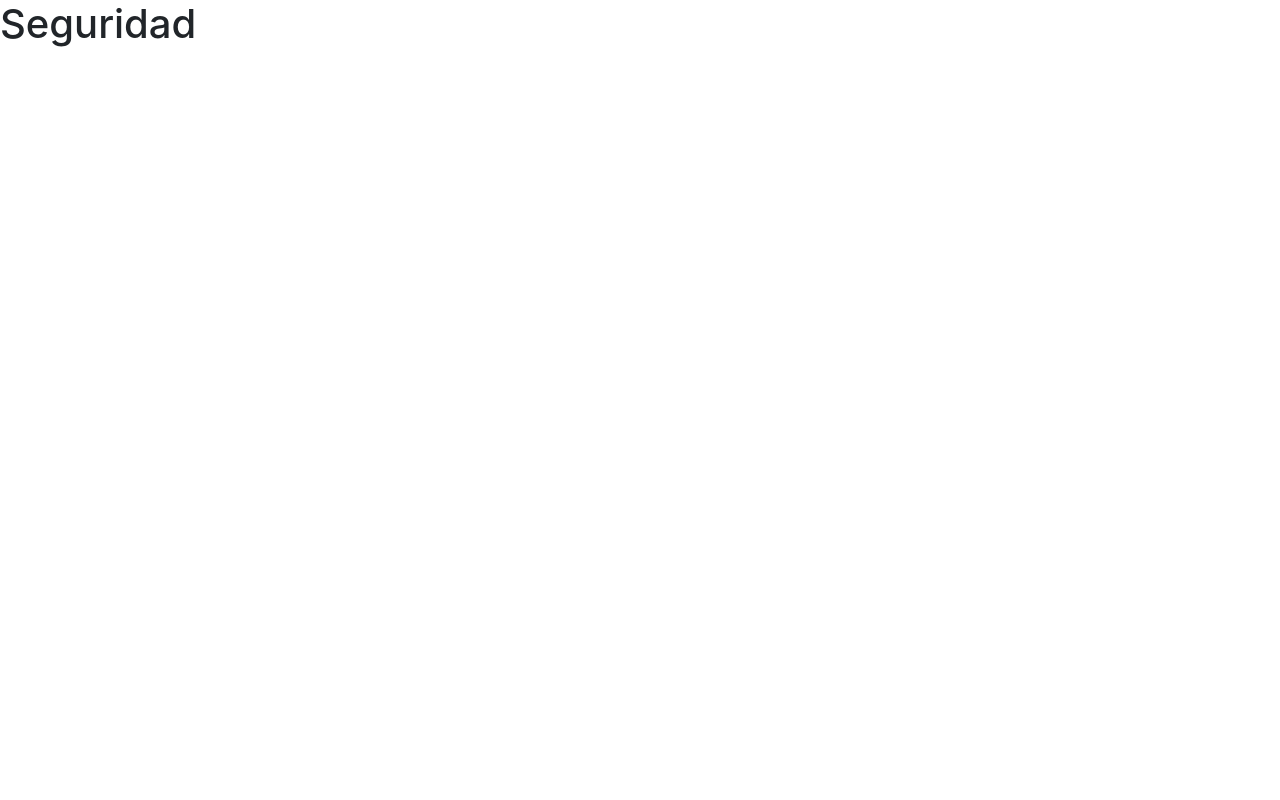
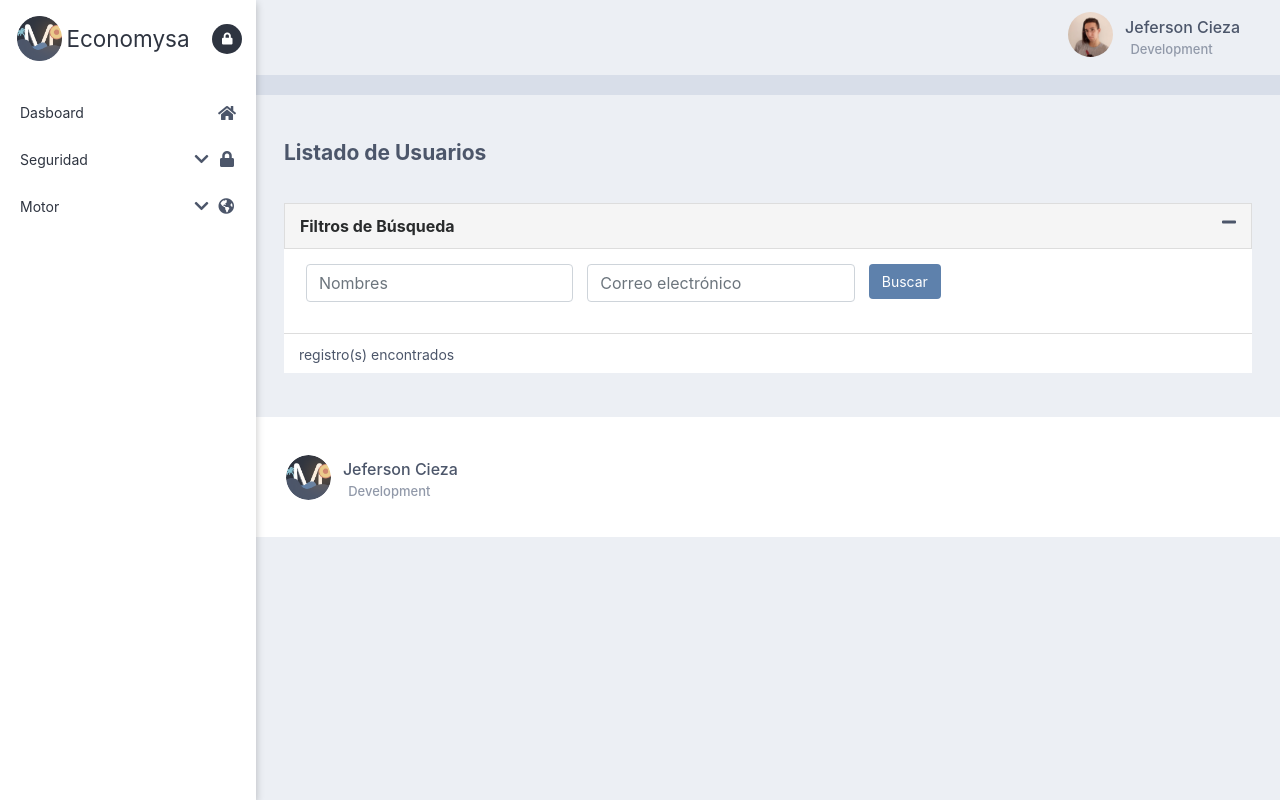
Before and after one commit to Franco-Ezequiel-Marchegiani/Economysa, a React (Create React App) app: page /Seguridad in a window 1280 px wide. Built offline with nearby package versions, Linux system fonts and the light colour scheme.

Commit message:
Filtros de busquedas completados

```diff
--- a/src/App.css
+++ b/src/App.css
@@ -1,4 +1,4 @@
-.homeContainer{
+.globalContainerContent{
   min-width: 100%;
   display: flex;
 }
@@ -6,7 +6,7 @@ body{
   width: 100%;
   box-sizing: border-box;
 }
-.fondoHome{
+.fondoGeneral{
   background-color: #eceff4;
   box-shadow: rgba(0, 0, 0, 0.24) 0px 3px 8px;
 }
@@ -17,7 +17,7 @@ body{
 .divEspacioHome p{
   visibility: hidden;
 }
-.infoPrincipalHome{
+.infoPrincipal{
   padding: 28px;
 }
 .infoPrincipalContainer{
--- a/src/App.js
+++ b/src/App.js
@@ -6,12 +6,12 @@ import Sidebar from './components/Sidebar/Sidebar';
 
 function App() {
   return (
-    <section className="homeContainer">
+    <section className="globalContainerContent">
       <Sidebar/>
-      <section className='fondoHome'>
+      <section className='fondoGeneral'>
         <Header/>
         <div className='divEspacioHome'><p>...</p></div>
-        <div className='infoPrincipalHome'>
+        <div className='infoPrincipal'>
           <div className='infoPrincipalContainer'>
             <h1>Empty Page</h1>
             <p>Use this page to start from scratch and place your custom content.</p>
--- a/src/components/Seguridad/Seguridad.css
+++ b/src/components/Seguridad/Seguridad.css
@@ -0,0 +1,61 @@
+.infoListadoUsuarioContainer h2{
+    height: 46px;
+    font-size: 21px;
+    margin-block-start: 0.83em;
+    margin-block-end: 0.83em;
+    margin-inline-start: 0px;
+    margin-inline-end: 0px;
+    font-weight: bold;
+    margin: 17px 0;
+}
+.subtitleContainer{
+    display: flex;
+    justify-content: space-between;
+    border: 1px solid #dddddd;
+    border-bottom: 1px solid #dddddd;
+    padding: 10px 15px;
+    background-color: #f5f5f5;
+}
+.subtitleContainer p{
+    color: #292B2C;
+    line-height: 1.5em;
+    margin: 0;
+    font-size: 16px;
+    font-weight: 700;
+}
+.btn-search{
+    color: #ffffff;
+  background-color: #5E81AC;
+  border: 1px solid transparent;
+  font-size: 14px;
+  border-radius: 4px;
+  transition: background-color 0.15s, box-shadow 0.15s;
+  padding: 6px 12px;
+}
+.filtradoBusquedaContainer{
+    background-color: #fff;
+}
+.textRegistrosEncontrados{
+    height: 40px;
+    padding: 10px 15px;
+    font-size: 14px;
+    border-top: 1px solid #dddddd;
+}
+.formularioContainer{
+    padding:15px;
+
+}
+@media only screen and (min-width: 768px){
+    .formularioContainer{
+        display: flex;
+        flex-direction: row;
+        align-items: flex-start;
+    }
+    .inputUsuario{
+        width: 30%;
+        padding: 0px 7px;
+    }
+    .btn-search{
+        margin-left: 7px;
+    }
+}
--- a/src/components/Seguridad/Seguridad.js
+++ b/src/components/Seguridad/Seguridad.js
@@ -1,10 +1,45 @@
 import React from 'react';
+import Footer from '../Footer/Footer';
+import Header from '../Header/Header';
+import Sidebar from '../Sidebar/Sidebar';
 import './Seguridad.css';
+import { Form } from 'react-bootstrap';
 
 function Seguridad() {
   return (
-    <section className="">
-      <h1>Seguridad</h1>
+    <section className="globalContainerContent">
+      <Sidebar/>
+      <section className='fondoGeneral'>
+        <Header/>
+        <div className='divEspacioHome'><p>...</p></div>
+        <div className='infoPrincipal'>
+            <section className='infoListadoUsuarioContainer'>
+                <h2>Listado de Usuarios</h2>
+                  <div className='filtradoBusquedaContainer'>
+                      <div className='subtitleContainer'>
+                      <p>Filtros de Búsqueda</p>
+                      <i className="fas fa-minus"></i>
+                      {/* <i className="fas fa-plus"></i> */}
+                      </div>
+                        <div className='formularioContainerAll'>
+                            <Form className='formularioContainer'>
+                              <Form.Group className="mb-3 inputUsuario" controlId="formBasicEmail">
+                                <Form.Control type="text" placeholder="Nombres" />
+                              </Form.Group>
+
+                              <Form.Group className="mb-3 inputUsuario" controlId="formBasicPassword">
+                                <Form.Control type="email" placeholder="Correo electrónico" />
+                              </Form.Group>
+                              <button className='btn-search'>Buscar</button>
+                            </Form>
+                      </div>
+                      <p className='textRegistrosEncontrados'>registro(s) encontrados</p>
+                  </div>
+            </section>
+        </div>
+        <Footer/>
+      </section>
+
     </section>
   );
 }
--- a/src/components/Sidebar/Sidebar.js
+++ b/src/components/Sidebar/Sidebar.js
@@ -7,7 +7,7 @@ function Sidebar() {
   return (
     <aside className="sidebarContainer">
     <div className='iconTitleSideBar'>
-        <Link className='linkHeaderSidebar' to="#">
+        <Link className='linkHeaderSidebar' to="/">
             <img src={Logo} alt="ej" />
             <span>Economysa</span>
         </Link>
--- a/src/index.css
+++ b/src/index.css
@@ -6,6 +6,7 @@ body {
     sans-serif;
   -webkit-font-smoothing: antialiased;
   -moz-osx-font-smoothing: grayscale;
+  color: #4c566a;
 }
 
 code {
```
